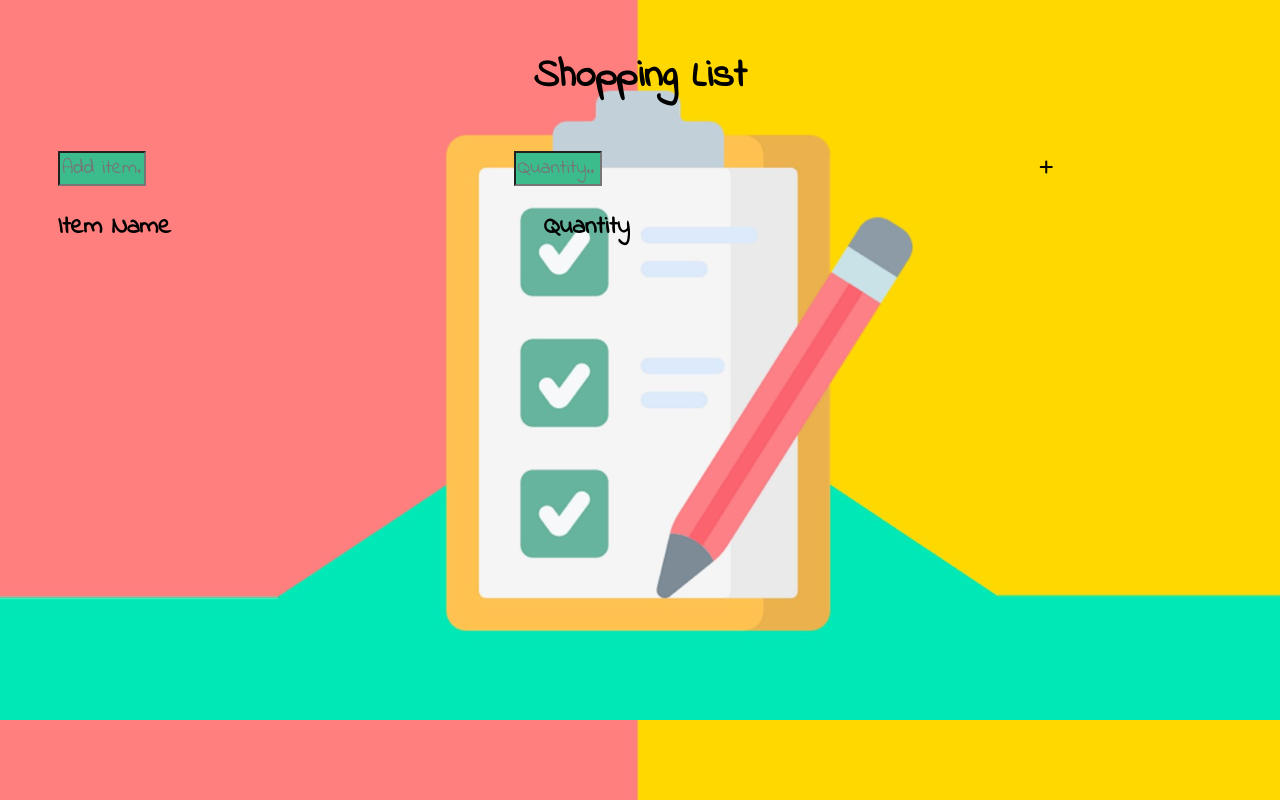
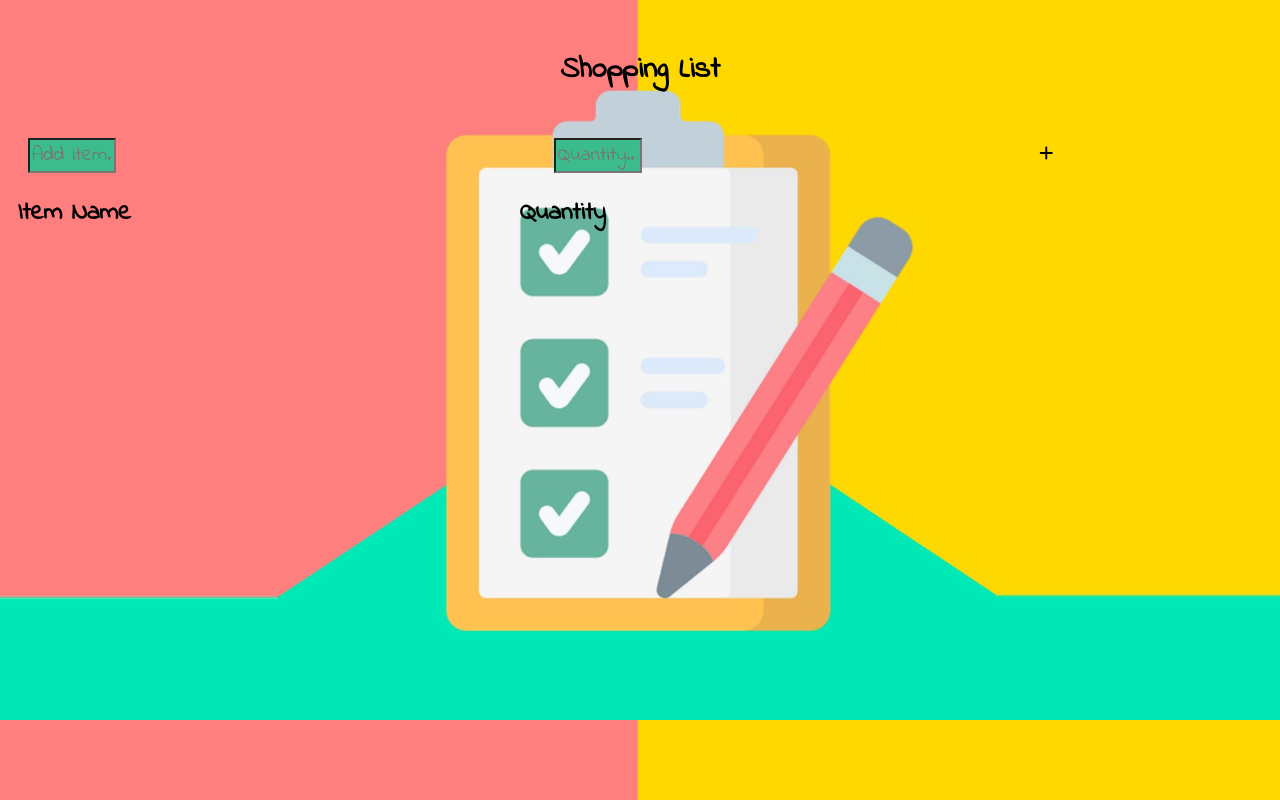
Before and after one commit to Spardutti/basicshoppinglist, a plain HTML site: page index.html in a window 1280 px wide. Drawn offline with Linux system fonts and the light colour scheme.

Commit message:
basic Styling

```diff
--- a/style.css
+++ b/style.css
@@ -22,15 +22,15 @@ input {
   background-color: #3CBC8D;
   color: black;
 }
-.qty {-
-  margin-left: 50px;
+.qty {
+  margin-left:40px;
   width: 80px;
   font-size: 20px ;
 }
 
 .item {
   width: 80px;
-  margin-left: 50px;
+  margin-left: 20px;
   font-size: 20px;
 
 }
@@ -56,13 +56,13 @@ display: flex;
 justify-content: center;
 height: 100px;
 align-items: center;
-font-size: 40px;
+font-size: 30px;
 
 }
 .displayTitle{
   display: grid;
   grid-template-columns: 2fr 2fr 1fr;
-  margin-left: 50px;
+  margin-left: 10px;
   font-size: 25px;
   font-weight: bold;
 }
```
